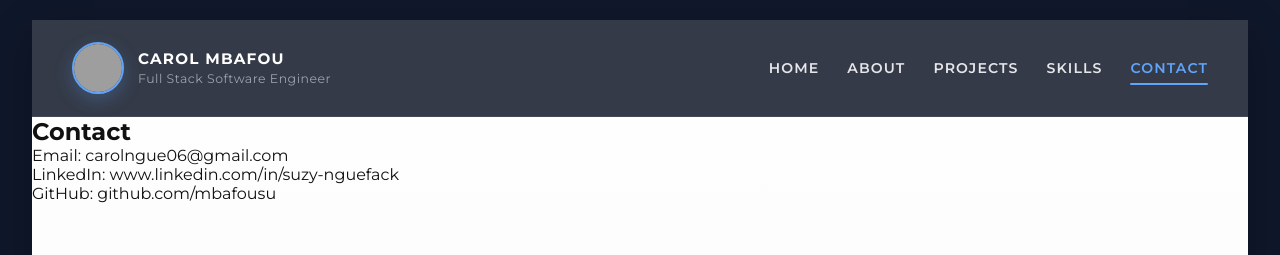
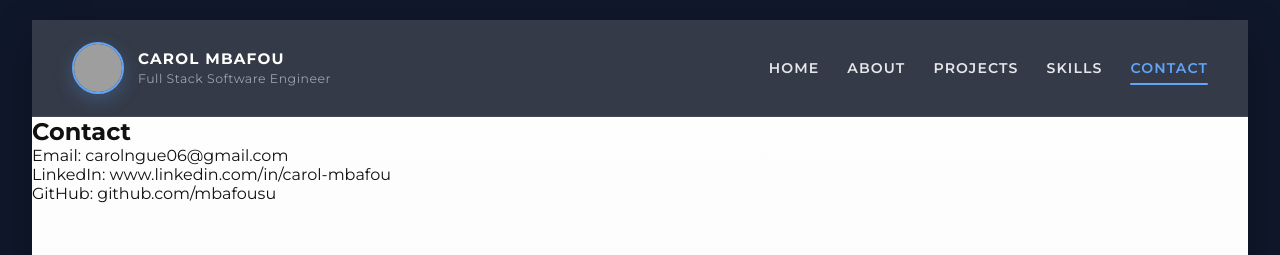
Before and after one commit to mbafousu/Portfolio, a React app: page /contact in a window 1280 px wide. Shown: the top 255 px of the page. Built offline with nearby package versions, Linux system fonts and the light colour scheme; grey boxes are pictures that could not be loaded; the HTML template or start-up script is replaced by a standard one.

Commit message:
fix: contact information

```diff
--- a/src/pages/Contact.jsx
+++ b/src/pages/Contact.jsx
@@ -6,7 +6,7 @@ export default function Contact() {
 
       <p>Email: carolngue06@gmail.com</p>
 
-      <p>LinkedIn: www.linkedin.com/in/suzy-nguefack </p>
+      <p>LinkedIn: www.linkedin.com/in/carol-mbafou</p>
 
       <p>GitHub: github.com/mbafousu</p>
 
```
